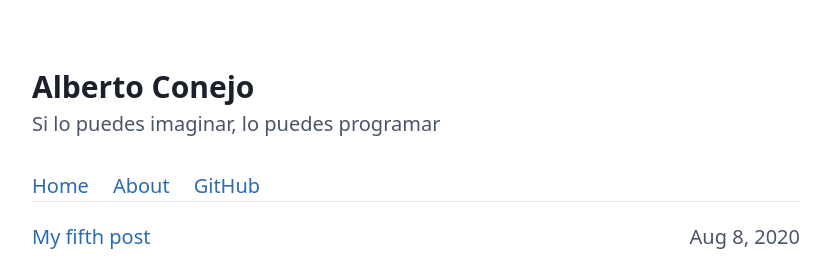
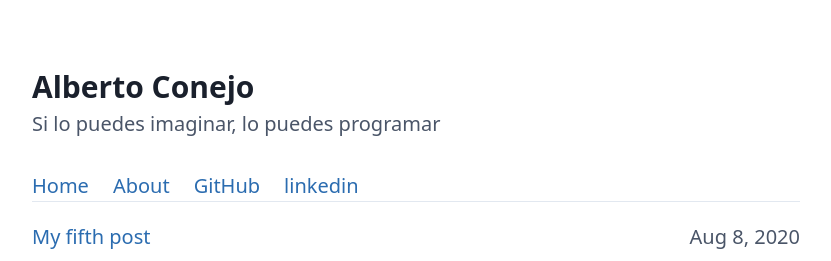
Before and after one commit to AlbertoConejo7/blog-AlbertoConejo7, a Next.js app: page / in a window 1280 px wide. Shown: the top 261 px of the page, without its empty margins (224-1055 px from the left). Built offline with nearby package versions, Linux system fonts and the light colour scheme.

Commit message:
Inicio Lunes

```diff
--- a/src/templates/Main.tsx
+++ b/src/templates/Main.tsx
@@ -39,6 +39,11 @@ const Main = (props: IMainProps) => (
                 GitHub
               </a>
             </li>
+            <li className="mr-6">
+              <a href="https://www.linkedin.com/in/alberto-conejo-acosta-8585341a8/">
+                linkedin
+              </a>
+            </li>
           </Navbar>
         </div>
       </div>
```
